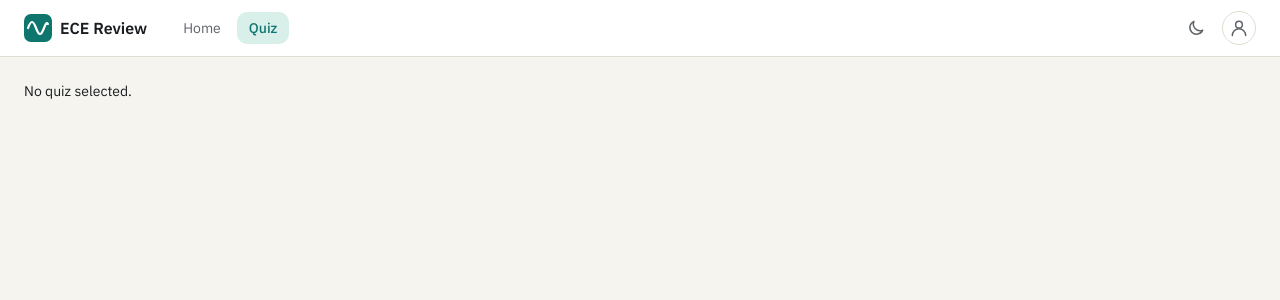
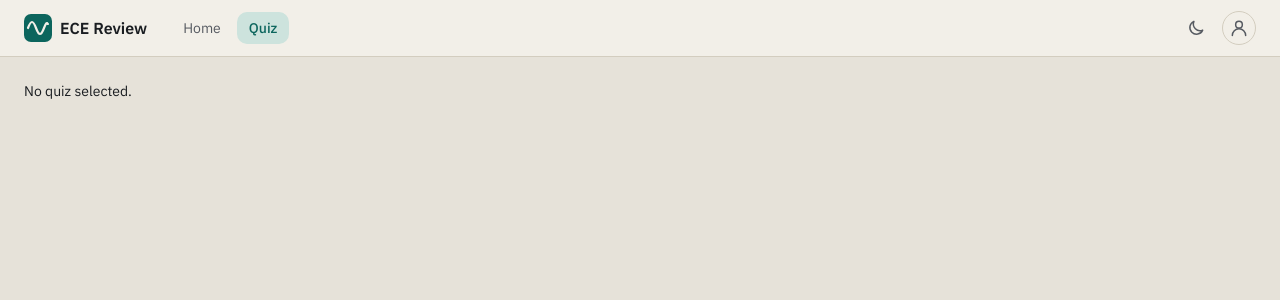
Before and after one commit to giraen/ece_it, a Next.js app: page /quiz/play in a window 1280 px wide. Shown: the top 300 px of the page. Built offline with nearby package versions, Linux system fonts and the light colour scheme.

Commit message:
Light theme: dimmer, no pure white
The page becomes a soft stone and cards an off-white, with slightly darker borders and deeper accent and category colours, so the light theme no longer glares.

```diff
--- a/src/app/globals.css
+++ b/src/app/globals.css
@@ -3,32 +3,33 @@
 /* ---------- Colours. Every component uses these names, so the dark theme only has to change the values. ----------
    The look: warm paper, a teal trace like an oscilloscope's, and one colour per exam category. */
 @theme {
-  --color-paper: #f6f4ef;
-  --color-surface: #ffffff;
+  /* Light theme: a soft stone page and off-white cards, never pure white, so it is easy on the eyes. */
+  --color-paper: #e6e2d9;
+  --color-surface: #f2efe8;
   --color-ink: #1a1d21;
-  --color-muted: #5f636a;
-  --color-line: #e2ddd2;
-  --color-track: #ece8df;
-  --color-accent: #0f766e;
+  --color-muted: #565a61;
+  --color-line: #d3cdbf;
+  --color-track: #d9d3c6;
+  --color-accent: #0c655d;
   /* The fill behind white text: primary buttons, the current question number, progress bars. */
-  --color-accent-fill: #0f766e;
-  --color-accent-soft: #d8efea;
-  --color-danger: #b42318;
-  --color-good: #15803d;
+  --color-accent-fill: #0c655d;
+  --color-accent-soft: #cde3dd;
+  --color-danger: #a61f15;
+  --color-good: #126a32;
   /* Warnings: a warm amber, so it stands out from the teal. */
   --color-priority: #7a4b00;
-  --color-priority-soft: #fdf0cf;
+  --color-priority-soft: #f3e3bb;
   --color-priority-solid: #f5c86a;
   --color-on-priority: #2b1a00;
   /* One colour per category, each with a soft fill for chips and bars. */
-  --color-geas: #c2410c;
-  --color-geas-soft: #fdeadf;
-  --color-esat: #7c3aed;
-  --color-esat-soft: #efe7fd;
-  --color-elex: #0f766e;
-  --color-elex-soft: #d8efea;
+  --color-geas: #a3360a;
+  --color-geas-soft: #f3dccf;
+  --color-esat: #6a2bd3;
+  --color-esat-soft: #e4daf6;
+  --color-elex: #0c655d;
+  --color-elex-soft: #cde3dd;
   --color-math: #1d4ed8;
-  --color-math-soft: #e2e9fc;
+  --color-math-soft: #d9e2f7;
 
   --font-sans: "IBM Plex Sans", "Segoe UI", system-ui, -apple-system, Roboto, sans-serif;
   --font-mono: "IBM Plex Mono", ui-monospace, "Cascadia Mono", Consolas, monospace;
@@ -38,7 +39,7 @@
   --radius-lg: 0.875rem;
   --radius-xl: 1.125rem;
 
-  --shadow-card: 0 1px 2px rgb(26 29 33 / 0.04), 0 4px 14px rgb(26 29 33 / 0.05);
+  --shadow-card: 0 1px 2px rgb(26 29 33 / 0.06), 0 4px 14px rgb(26 29 33 / 0.06);
 }
 
 /* Dark theme: same names, different values. It switches on when <html> has data-theme="dark". */
```
